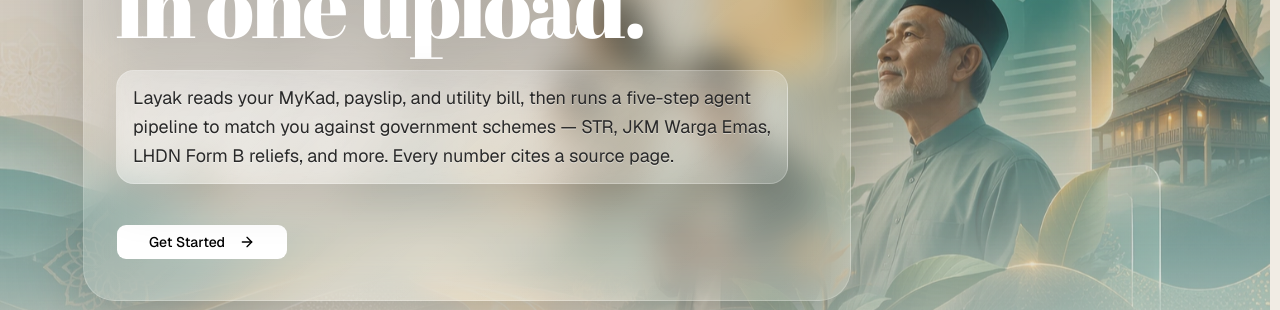
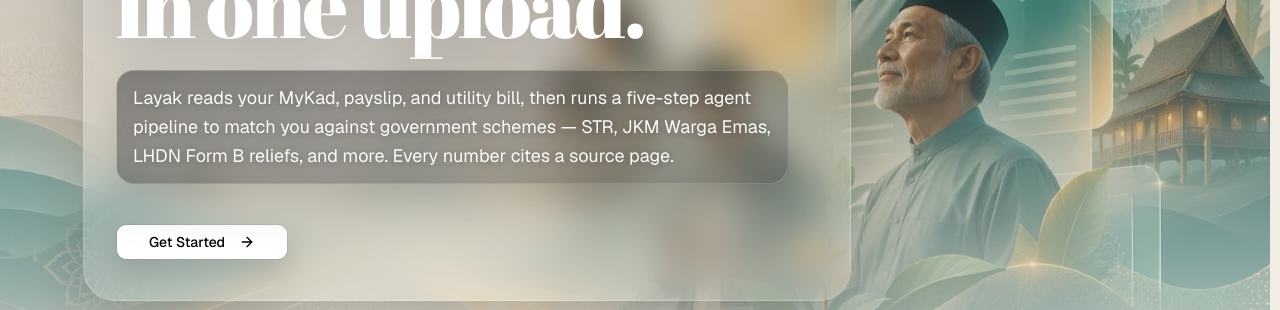
Before and after one commit to AlaskanTuna/Layak, a Next.js app in the folder frontend/: page / in a window 1280 px wide. Shown: the part 415-725 px from the top of the page. Built offline with nearby package versions, Linux system fonts and the light colour scheme; no server answers.

Commit message:
fix(frontend): tune landing hero contrast

```diff
--- a/frontend/src/app/globals.css
+++ b/frontend/src/app/globals.css
@@ -194,25 +194,25 @@
 }
 
 .hero-description {
-  color: color-mix(in oklch, black 72%, white);
+  color: color-mix(in oklch, white 96%, transparent);
   background: linear-gradient(
     135deg,
-    color-mix(in oklch, white 36%, transparent),
-    color-mix(in oklch, white 14%, transparent)
+    color-mix(in oklch, black 38%, transparent),
+    color-mix(in oklch, black 22%, transparent)
   );
   backdrop-filter: blur(10px);
   -webkit-backdrop-filter: blur(10px);
-  border: 1px solid color-mix(in oklch, white 22%, transparent);
-  box-shadow: 0 18px 48px color-mix(in oklch, black 12%, transparent);
-  text-shadow: 0 1px 0 color-mix(in oklch, white 45%, transparent);
+  border: 1px solid color-mix(in oklch, white 18%, transparent);
+  box-shadow: 0 18px 48px color-mix(in oklch, black 18%, transparent);
+  text-shadow: 0 1px 10px color-mix(in oklch, black 30%, transparent);
 }
 
 .dark .hero-description {
   color: color-mix(in oklch, white 94%, var(--foreground));
   background: linear-gradient(
     135deg,
-    color-mix(in oklch, black 18%, transparent),
-    color-mix(in oklch, white 4%, transparent)
+    color-mix(in oklch, black 30%, transparent),
+    color-mix(in oklch, black 16%, transparent)
   );
   border-color: color-mix(in oklch, white 12%, transparent);
   box-shadow: 0 18px 48px color-mix(in oklch, black 26%, transparent);
--- a/frontend/src/components/landing/landing-hero.tsx
+++ b/frontend/src/components/landing/landing-hero.tsx
@@ -86,7 +86,7 @@
             <Button
               render={<Link href="/sign-in" />}
               size="lg"
-              className="w-full sm:w-auto px-8 bg-white text-black hover:bg-zinc-200"
+              className="w-full border border-black/6 bg-white px-8 text-black shadow-[0_12px_32px_rgba(0,0,0,0.14)] hover:bg-zinc-200 sm:w-auto dark:border-white/10 dark:bg-zinc-950/82 dark:text-white dark:hover:bg-zinc-900"
             >
               {t('marketing.hero.getStarted')}
               <ArrowRight className="ml-2 size-4" aria-hidden />
```
